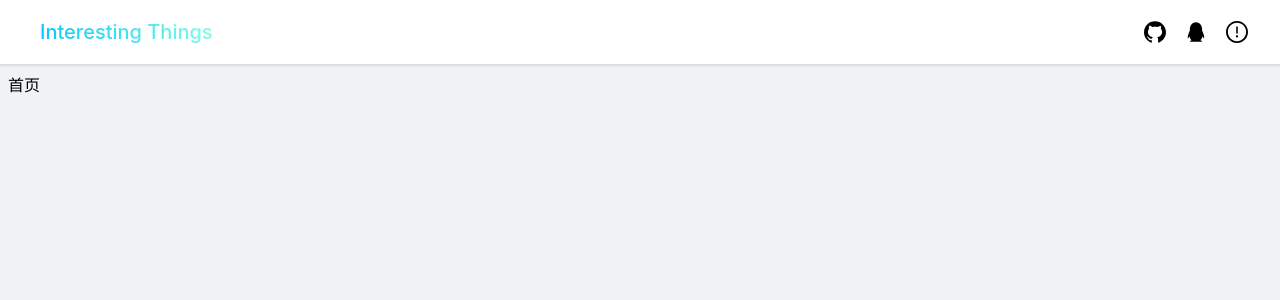
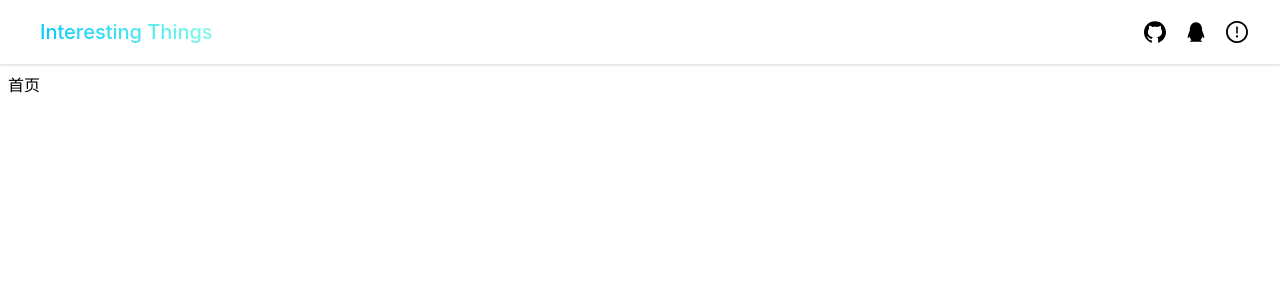
Before and after one commit to Wang-Qing1/interest-web, a React (Create React App) app: page / in a window 1280 px wide. Shown: the top 300 px of the page. Built offline with nearby package versions, Linux system fonts and the light colour scheme.

Commit message:
页面底色调增

```diff
--- a/src/styles/index.css
+++ b/src/styles/index.css
@@ -21,7 +21,6 @@ body {
     sans-serif;
   -webkit-font-smoothing: antialiased;
   -moz-osx-font-smoothing: grayscale;
-  background-color: #F0F2F5;
 }
 
 code {
```
